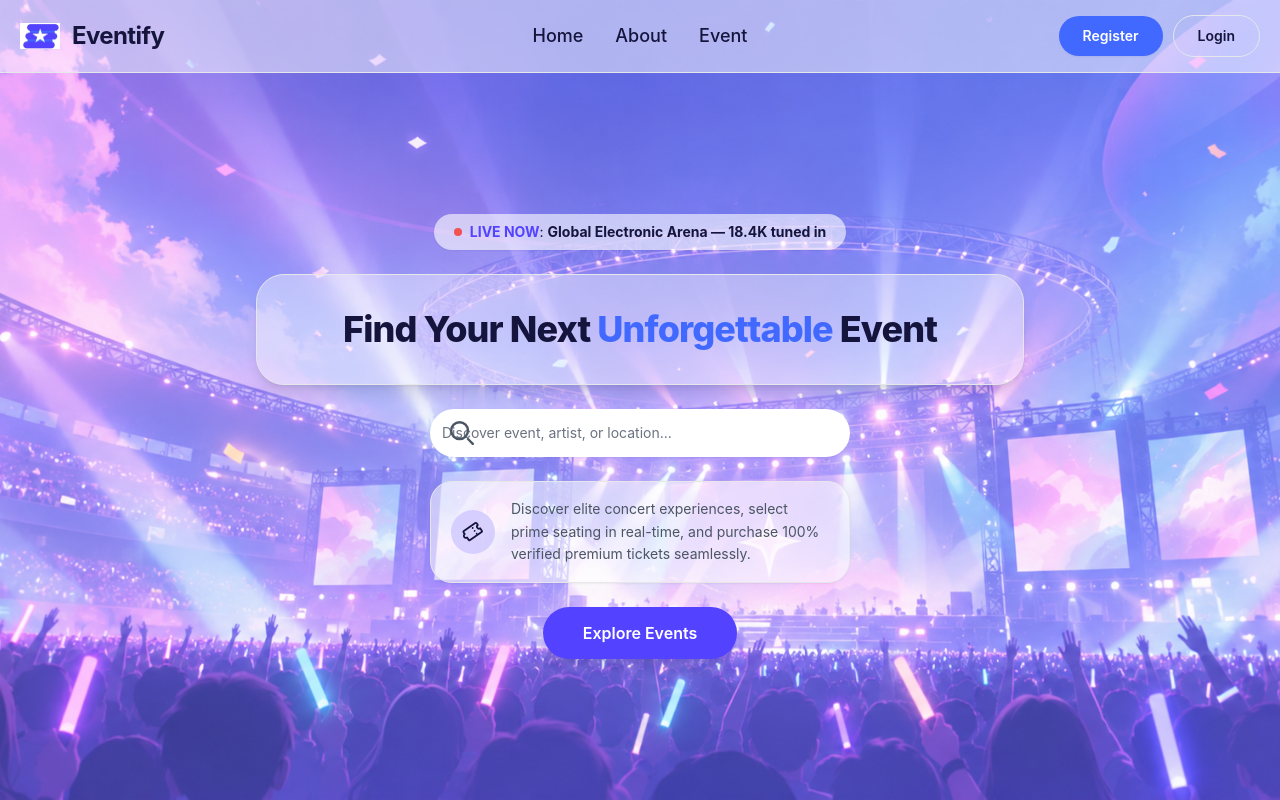
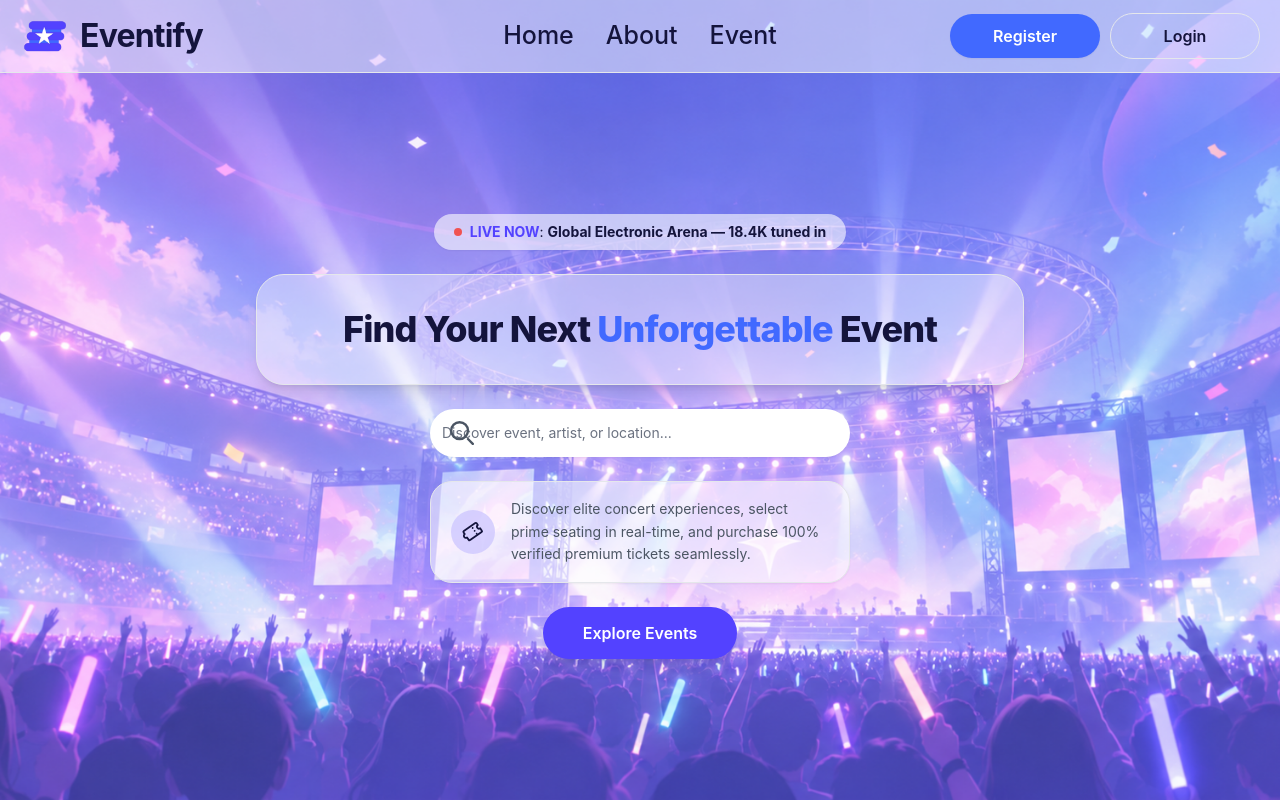
Before and after one commit to Vynn2010/eventify-concertt, a PHP site: page / in a window 1280 px wide. Run offline with PHP 8.4, Linux system fonts and the light colour scheme; some libraries are stand-ins or nearby versions.

Commit message:
refactor: edit index.php size

```diff
--- a/index.php
+++ b/index.php
@@ -65,9 +65,10 @@ $e = fn($s) => htmlspecialchars($s, ENT_QUOTES, 'UTF-8');
                     <!-- LOGO -->
                     <a href="<?= $e($halaman_home) ?>" class="flex items-center gap-3 w-fit">
 
-                        <img src="<?= $e($logo_img) ?>" alt="Eventify" class="w-10 h-10 object-contain">
+                        <img src="<?= $e($logo_img) ?>" alt="Eventify"
+                            class="w-12 h-12 object-contain mix-blend-multiply">
 
-                        <span class="text-2xl font-bold tracking-tight text-brand-ink">
+                        <span class="text-[32px] font-bold tracking-tight text-brand-ink">
                             Eventify
                         </span>
                     </a>
@@ -75,11 +76,11 @@ $e = fn($s) => htmlspecialchars($s, ENT_QUOTES, 'UTF-8');
                     <!-- DESKTOP NAVIGATION -->
                     <div class="hidden md:flex items-center justify-center">
 
-                        <ul class="flex items-center gap-8 lg:gap-10 text-lg font-medium">
+                        <ul class="flex items-center gap-8 lg:gap-10 text-[25px] font-medium">
 
                             <li>
                                 <a href="<?= $e($halaman_home) ?>"
-                                    class="text-majorelle hover:text-majorelle-700 transition">
+                                    class="text-meta-gray hover:text-majorelle-700 transition">
                                     Home
                                 </a>
                             </li>
@@ -105,12 +106,12 @@ $e = fn($s) => htmlspecialchars($s, ENT_QUOTES, 'UTF-8');
                     <div class="hidden md:flex items-center justify-end gap-2.5">
 
                         <a href="<?= $e($halaman_register) ?>"
-                            class="min-w-[100px] text-center text-white bg-sapphire hover:bg-sapphire-700 font-semibold text-sm rounded-full px-6 py-2.5 transition duration-200 shadow-sm">
+                            class="min-w-[150px] text-center text-white bg-sapphire hover:bg-sapphire-700 font-semibold text-[16px] rounded-full px-6 py-2.5 transition duration-200 shadow-sm">
                             Register
                         </a>
 
                         <a href="<?= $e($halaman_login) ?>"
-                            class="min-w-[85px] text-center text-sapphire border border-sapphire hover:bg-sapphire hover:text-white font-semibold text-sm rounded-full px-6 py-2.5 transition duration-200">
+                            class="min-w-[150px] text-center text-sapphire border border-sapphire hover:bg-sapphire hover:text-white font-semibold text-[16px] rounded-full px-6 py-2.5 transition duration-200">
                             Login
                         </a>
 
@@ -124,10 +125,8 @@ $e = fn($s) => htmlspecialchars($s, ENT_QUOTES, 'UTF-8');
                         <span class="sr-only">Buka menu</span>
 
                         <svg class="w-6 h-6" fill="none" stroke="currentColor" viewBox="0 0 24 24">
-
                             <path stroke-linecap="round" stroke-linejoin="round" stroke-width="2"
                                 d="M4 6h16M4 12h16M4 18h16" />
-
                         </svg>
                     </button>
 
@@ -140,21 +139,21 @@ $e = fn($s) => htmlspecialchars($s, ENT_QUOTES, 'UTF-8');
 
                         <li>
                             <a href="<?= $e($halaman_home) ?>"
-                                class="block px-4 py-3 rounded-lg text-majorelle hover:bg-white/70 text-base">
+                                class="block px-4 py-3 rounded-lg text-majorelle hover:bg-white/70 text-[16px]">
                                 Home
                             </a>
                         </li>
 
                         <li>
                             <a href="<?= $e($halaman_about) ?>"
-                                class="block px-4 py-3 rounded-lg text-meta-gray hover:bg-white/70 text-base">
+                                class="block px-4 py-3 rounded-lg text-meta-gray hover:bg-white/70 text-[16px]">
                                 About
                             </a>
                         </li>
 
                         <li>
                             <a href="<?= $e($halaman_event) ?>"
-                                class="block px-4 py-3 rounded-lg text-meta-gray hover:bg-white/70 text-base">
+                                class="block px-4 py-3 rounded-lg text-meta-gray hover:bg-white/70 text-[16px]">
                                 Event
                             </a>
                         </li>
@@ -162,12 +161,12 @@ $e = fn($s) => htmlspecialchars($s, ENT_QUOTES, 'UTF-8');
                         <li class="grid grid-cols-2 gap-2 pt-2">
 
                             <a href="<?= $e($halaman_register) ?>"
-                                class="text-center text-white bg-sapphire hover:bg-sapphire-700 rounded-full py-2.5 font-semibold text-sm transition">
+                                class="text-center text-white bg-sapphire hover:bg-sapphire-700 rounded-full py-2.5 font-semibold text-[16px] transition">
                                 Register
                             </a>
 
                             <a href="<?= $e($halaman_login) ?>"
-                                class="text-center text-sapphire border border-sapphire hover:bg-sapphire hover:text-white rounded-full py-2.5 font-semibold text-sm transition">
+                                class="text-center text-sapphire border border-sapphire hover:bg-sapphire hover:text-white rounded-full py-2.5 font-semibold text-[16px] transition">
                                 Login
                             </a>
 
```
Also changed, not shown: assets/icon/logo.jpeg.
